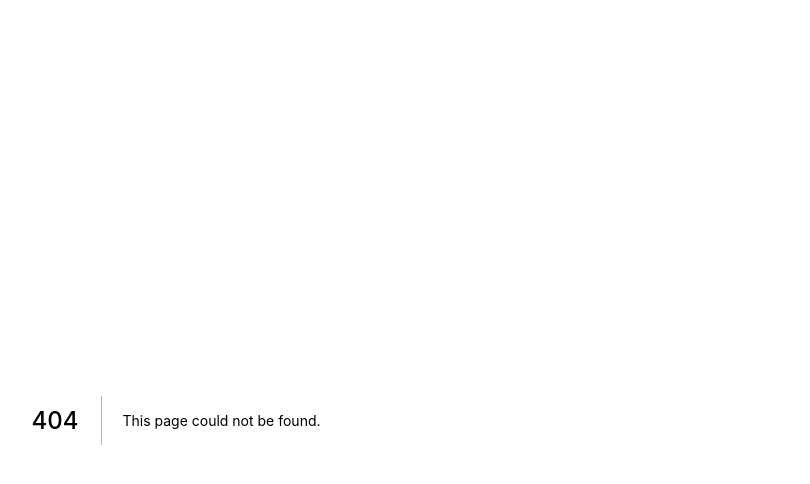
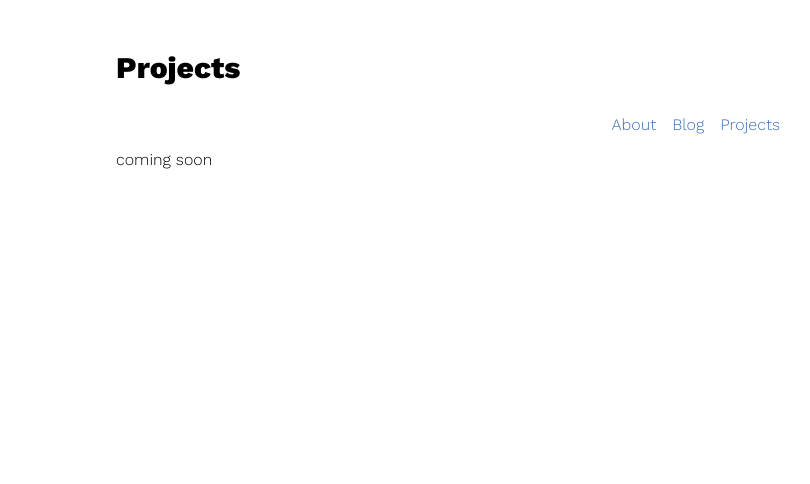
Before and after one commit to lycb/site, a Next.js app: page /projects in a window 1280 px wide. Before the commit this address had no page. Shown: the top 484 px of the page, without its empty margins (184-994 px from the left). Built offline with nearby package versions, Linux system fonts and the light colour scheme.

Commit message:
update navbar

```diff
--- a/components/navBar.js
+++ b/components/navBar.js
@@ -11,6 +11,9 @@ function NavBarComponent() {
         <Link href="/posts" className="nav-link">
           <a className="nav-link">Blog</a>
         </Link>
+        <Link href="/projects" className="nav-link">
+          <a className="nav-link">Projects</a>
+        </Link>
       </div>
     </>
   );
--- /dev/null
+++ b/pages/projects.js
@@ -0,0 +1,14 @@
+import React from 'react';
+import NavBarComponent from '../components/navBar.js';
+
+function Projects() {
+  return (
+    <>
+      <p className="pages-title">Projects</p>
+      <NavBarComponent />
+      <p>coming soon</p>
+    </>
+  )
+}
+
+export default Projects
```
